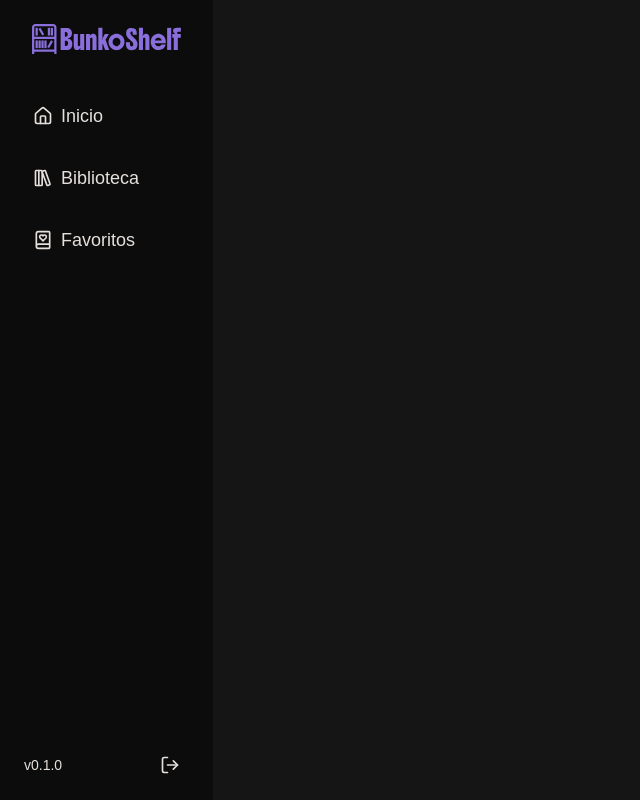
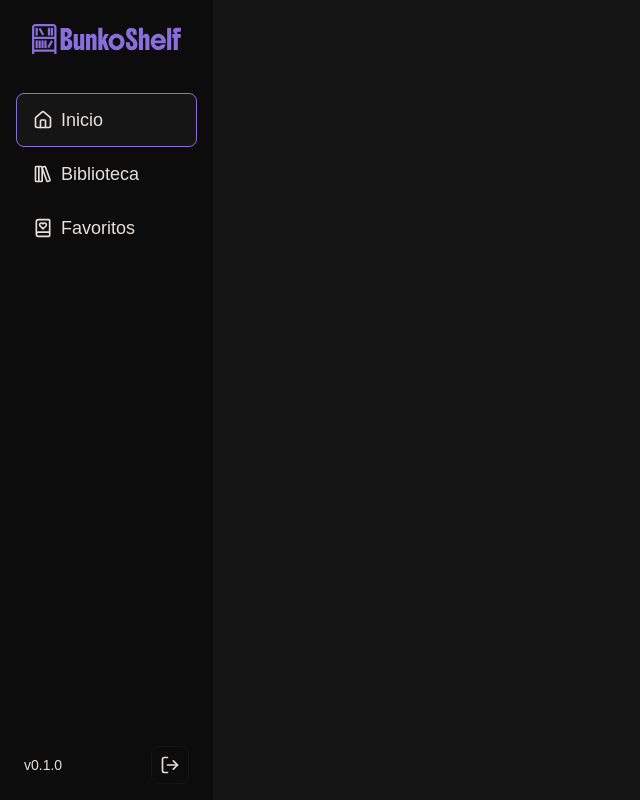
Before and after one commit to martirale/bunkoshelf, a Next.js app in the folder front/: page / in a window 1280 px wide. Shown: the whole page, without its empty margins (0-640 px from the left). Built offline with nearby package versions, Linux system fonts and the light colour scheme.

Commit message:
Add transitions in sidebar nav

```diff
--- a/front/ui/sidebar.jsx
+++ b/front/ui/sidebar.jsx
@@ -1,10 +1,17 @@
 "use client";
+import SidebarLogo from "./siebarLogo";
 import { Menu, House, LibraryBig, BookHeart, LogOut } from "lucide-react";
 import { useState } from "react";
-import SidebarLogo from "./siebarLogo";
+import { usePathname } from "next/navigation";
 
 export default function Sidebar() {
   const [open, setOpen] = useState(false);
+
+  const pathname = usePathname();
+  const isHome = pathname === "/";
+  const isMangas = pathname.startsWith("/mangas");
+  const isBooks = pathname.startsWith("/books");
+  const isFavorites = pathname.startsWith("/favorites");
 
   return (
     <>
@@ -14,24 +21,36 @@ export default function Sidebar() {
           <h1 className="hidden">Bunko Shelf</h1>
           <SidebarLogo />
         </div>
-        <nav className="mt-8 space-y-4 flex-1 text-lg">
+        <nav className="mt-8 flex-1 text-lg">
           <a
             href="/"
-            className="flex items-center px-4 py-3 border border-blackamber hover:border-lilah hover:bg-onix rounded-lg leading-none"
+            className={`flex items-center p-4 rounded-lg leading-none border ${
+              isHome
+                ? "border-lilah bg-onix"
+                : "border-blackamber hover:border-pearl hover:bg-onix"
+            } transition-all duration-300`}
           >
             <House className="w-5 h-5 mr-2" />
             Inicio
           </a>
           <a
-            href="#"
-            className="flex items-center px-4 py-3 border border-blackamber hover:border-lilah hover:bg-onix rounded-lg leading-none"
+            href="/mangas"
+            className={`flex items-center p-4 rounded-lg leading-none border ${
+              isMangas
+                ? "border-lilah bg-onix"
+                : "border-blackamber hover:border-pearl hover:bg-onix"
+            } transition-all duration-300`}
           >
             <LibraryBig className="w-5 h-5 mr-2" />
             Biblioteca
           </a>
           <a
-            href="#"
-            className="flex items-center px-4 py-3 border border-blackamber hover:border-lilah hover:bg-onix rounded-lg leading-none"
+            href="/favorites"
+            className={`flex items-center p-4 rounded-lg leading-none border ${
+              isFavorites
+                ? "border-lilah bg-onix"
+                : "border-blackamber hover:border-pearl hover:bg-onix"
+            } transition-all duration-300`}
           >
             <BookHeart className="w-5 h-5 mr-2" />
             Favoritos
@@ -42,7 +61,7 @@ export default function Sidebar() {
 
           {/* Logout Button */}
           <button
-            className="border border-blackamber hover:border-lilah hover:text-pearl hover:bg-onix rounded-lg p-2 cursor-pointer"
+            className="border border-onix hover:border-lilah hover:text-pearl hover:bg-onix rounded-lg p-2 cursor-pointer transition-all duration-300"
             aria-label="Logout"
             onClick={() => {
               // AQUÍ LÓGICA CIERRE SESIÓN
@@ -61,31 +80,37 @@ export default function Sidebar() {
           onClick={() => setOpen(false)}
         >
           <aside
-            className="absolute left-0 top-0 w-3/4 h-full bg-onix flex flex-col justify-between p-4"
+            className="absolute left-0 top-0 w-3/4 h-full bg-blackamber flex flex-col justify-between p-4"
             onClick={(e) => e.stopPropagation()}
           >
             <div>
               <h2 className="hidden">Bunko Shelf</h2>
               <SidebarLogo />
             </div>
-            <nav className="mt-6 space-y-4 flex-1 text-lg">
+            <nav className="mt-6 space-y-2 flex-1 text-lg">
               <a
                 href="/"
-                className="flex items-center px-4 py-3 border border-onix hover:border-lilah hover:bg-onix rounded-lg leading-none"
+                className={`flex items-center px-4 py-4 rounded-lg leading-none border ${
+                  isHome ? "border-lilah bg-onix" : "border-blackamber"
+                }`}
               >
                 <House className="w-5 h-5 mr-2" />
                 Inicio
               </a>
               <a
-                href="#"
-                className="flex items-center px-4 py-3 border border-onix hover:border-lilah hover:bg-onix rounded-lg leading-none"
+                href="/mangas"
+                className={`flex items-center px-4 py-4 rounded-lg leading-none border ${
+                  isMangas ? "border-lilah bg-onix" : "border-blackamber"
+                }`}
               >
                 <LibraryBig className="w-5 h-5 mr-2" />
                 Biblioteca
               </a>
               <a
-                href="#"
-                className="flex items-center px-4 py-3 border border-onix hover:border-lilah hover:bg-onix rounded-lg leading-none"
+                href="/favorites"
+                className={`flex items-center px-4 py-4 rounded-lg leading-none border ${
+                  isFavorites ? "border-lilah bg-onix" : "border-blackamber"
+                }`}
               >
                 <BookHeart className="w-5 h-5 mr-2" />
                 Favoritos
@@ -96,7 +121,7 @@ export default function Sidebar() {
 
               {/* Logout Button */}
               <button
-                className="border border-onix hover:border-lilah hover:text-pearl hover:bg-onix rounded-lg p-2 cursor-pointer"
+                className="border border-onix rounded-lg p-2 cursor-pointer"
                 aria-label="Logout"
                 onClick={() => {
                   // AQUÍ LÓGICA CIERRE SESIÓN
```
